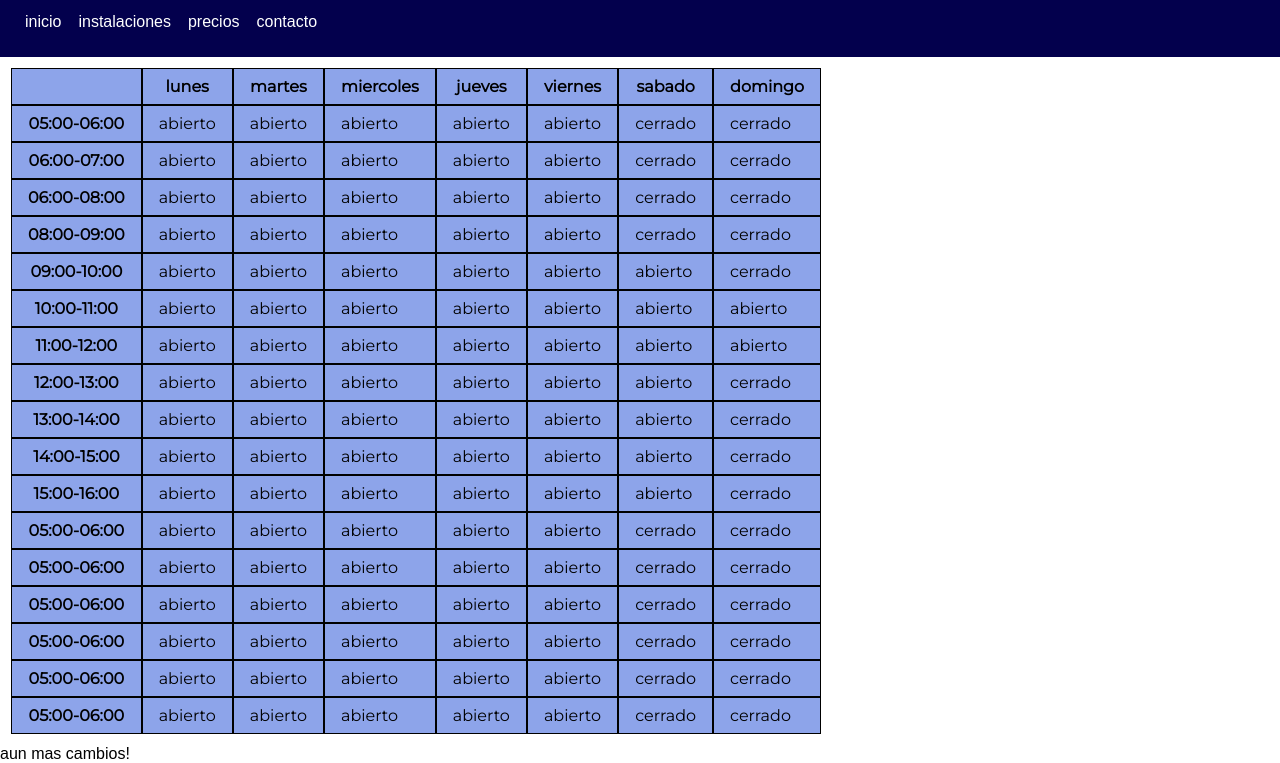
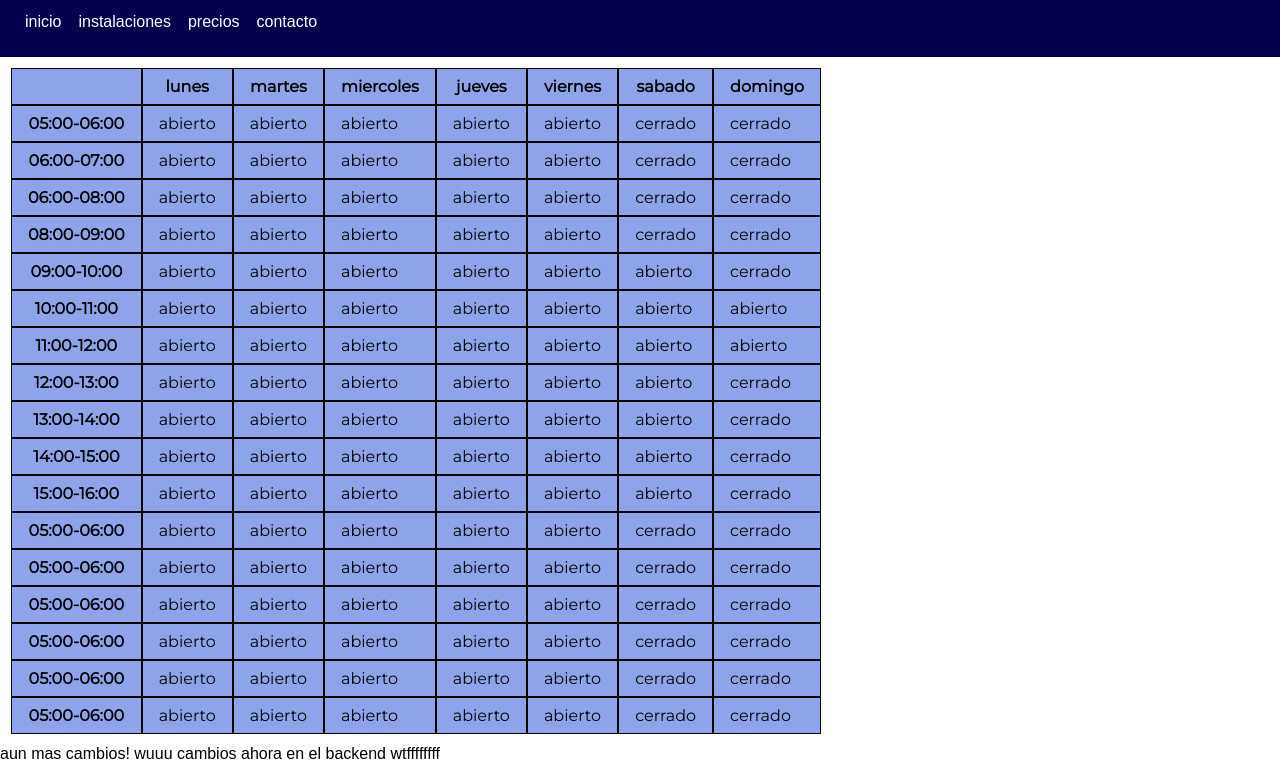
Before and after one commit to arturotb/proyecto-gimnasio, a plain HTML site: page index.html in a window 1280 px wide. Shown: the part 50-813 px from the top of the page. Drawn offline with Linux system fonts and the light colour scheme; a web font is replaced by a local one.

Commit message:
first advancement backend

```diff
--- a/index.html
+++ b/index.html
@@ -206,7 +206,7 @@
     </table>
 </div>
 <div>
-    aun mas cambios!
+    aun mas cambios! wuuu cambios ahora en el backend wtffffffff
 </div>
 </body>
 </html>
```
